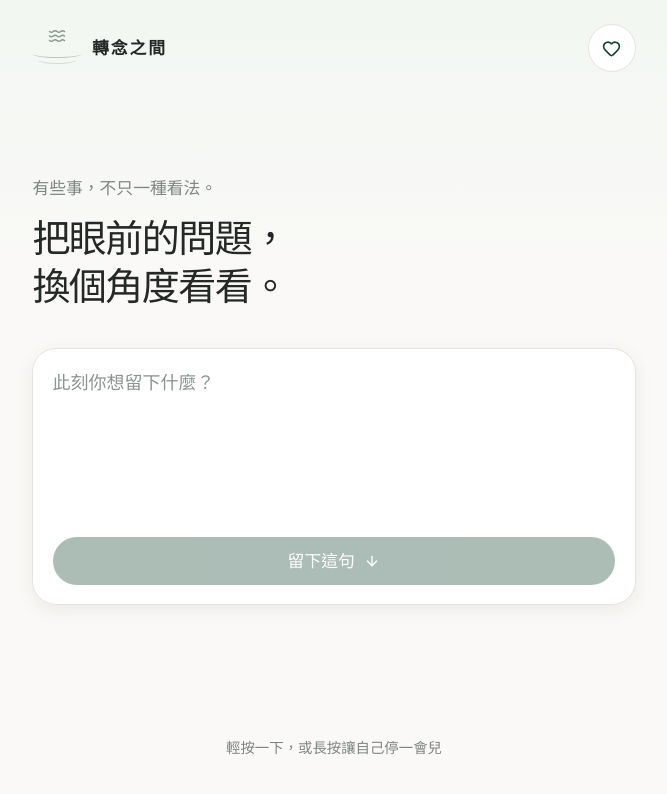
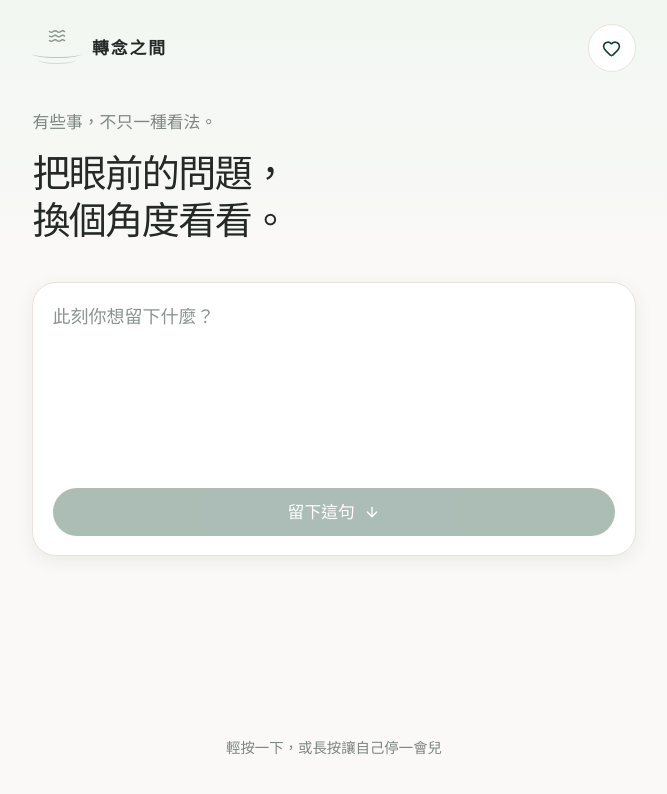
Before and after one commit to q5089877/privateMind, a React (Vite) app: page / in a window 1280 px wide. Shown: the top 794 px of the page, without its empty margins (306-973 px from the left). Built offline with nearby package versions, Linux system fonts and the light colour scheme.

Commit message:
Tighten home screen spacing

```diff
--- a/src/index.css
+++ b/src/index.css
@@ -310,3 +310,7 @@ body {
   transform: translateY(2px) scale(0.97) !important;
   box-shadow: inset 0 2px 4px rgba(19, 66, 48, 0.12) !important;
 }
+
+/* Compact home layout on mobile. */
+main:has(.main-title) > section:first-of-type { justify-content: flex-start; padding-top: 2rem; }
+.home-thought-input { height: 8.5rem; }
```
